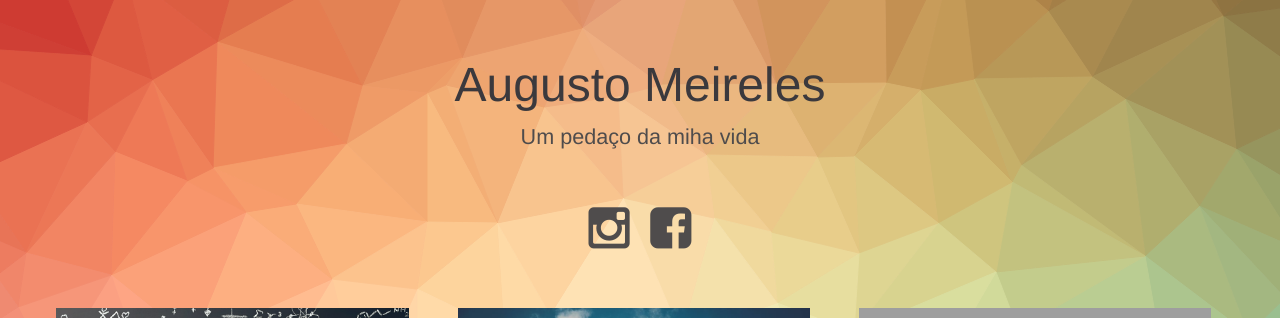
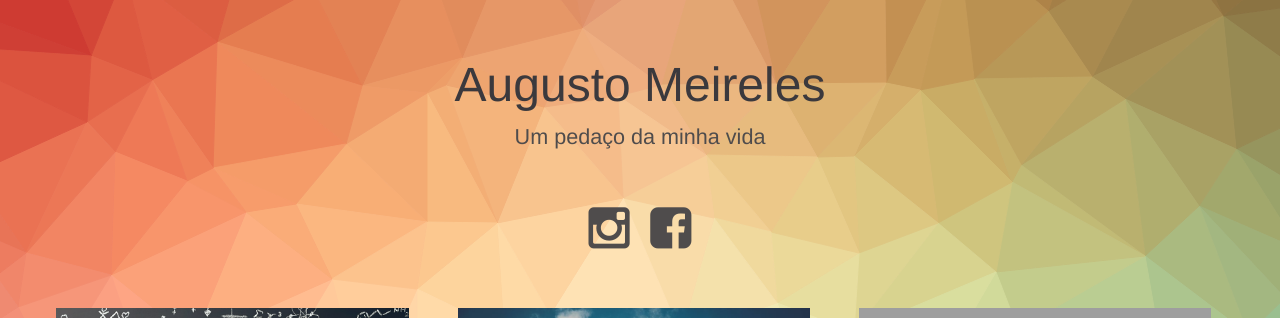
Before and after one commit to AugustoMeireles/AugustoMeireles, a Jekyll site: the page built from index.html, in a window 1280 px wide. Shown: the top 318 px of the page. Built offline with Jekyll 4.4.1, drawn with Linux system fonts in a browser that asks for light colours; some of the changed lines change nothing that is shown; grey boxes are pictures that could not be loaded.

Commit message:
Update index.html

```diff
--- a/index.html
+++ b/index.html
@@ -27,14 +27,13 @@
 </head>
 
     <!-- SCM Music Player http://scmplayer.co -->
-<script type="text/javascript" src="http://scmplayer.co/script.js"
-data-config="{'skin':'skins/simpleOrange/skin.css','volume':50,'autoplay':true,'shuffle':true,'repeat':1,'placement':'bottom','showplaylist':false,'playlist':[{'title':'Farra pinga e foquete','url':'https://www.youtube.com/watch?v=VxkWN5fVy5M'},{'title':'Evidencias','url':'https://www.youtube.com/watch?v=ePjtnSPFWK8'}]}" ></script>
+<script type="text/javascript" src="http://scmplayer.co/script.js"data-config="{'skin':'skins/simpleOrange/skin.css','volume':50,'autoplay':true,'shuffle':true,'repeat':1,'placement':'bottom','showplaylist':true,'playlist':[{'title':'Farra pinga e foquete','url':'https://www.youtube.com/watch?v=VxkWN5fVy5M'},{'title':'Evidencias','url':'https://www.youtube.com/watch?v=ePjtnSPFWK8'}]}" ></script>
 <!-- SCM Music Player script end -->
 
 <body class="body">
 <div class="container">
     <header class="header">
-        <h1>Augusto Meireles<span>Um pedaço da miha vida</span></h1>
+        <h1>Augusto Meireles<span>Um pedaço da minha vida</span></h1>
         <nav class="links">
             <a href="https://www.instagram.com/augusto_meireles_u.u/?hl=pt-br"><i class="fa fa-instagram fa-3x"></i></a>
             <a href="https://www.facebook.com/augusto.m.vargas"><i class="fa fa-facebook-square fa-3x"></i></a>
```
